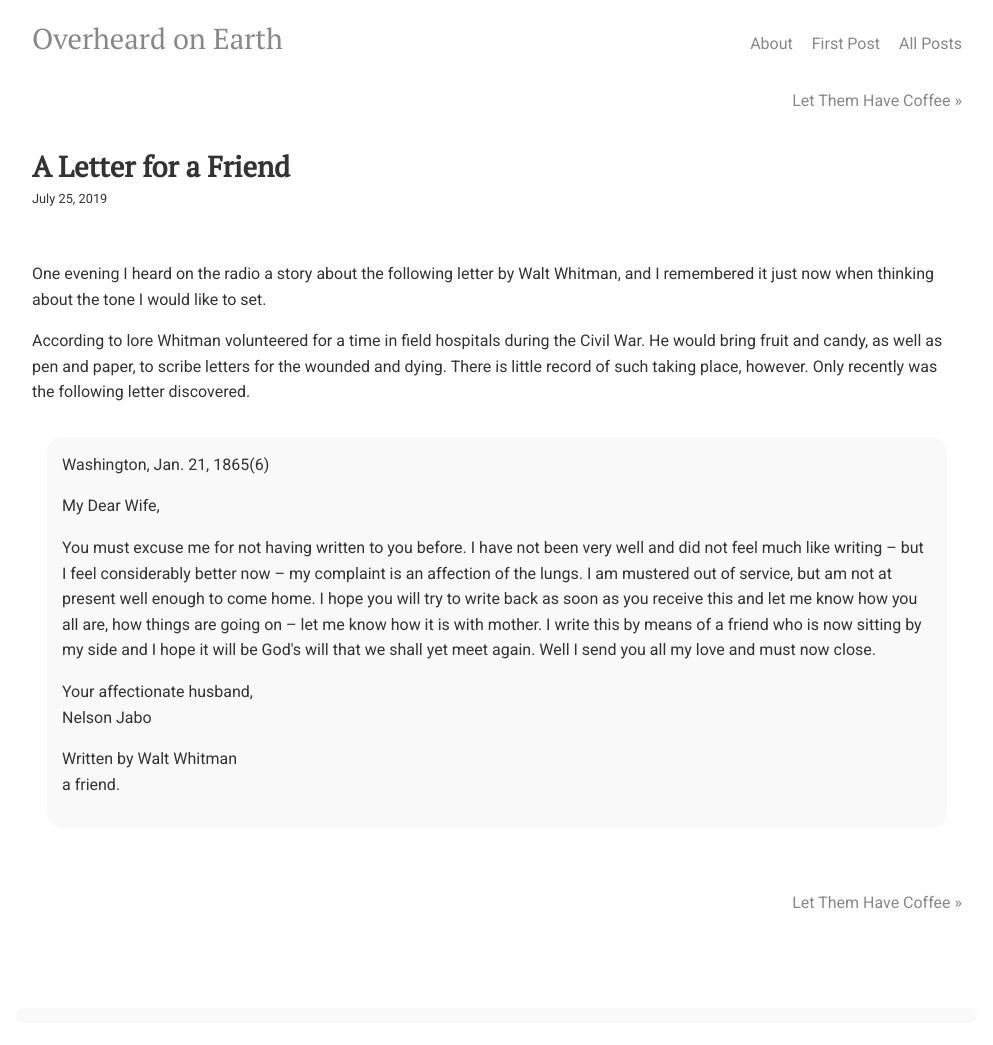
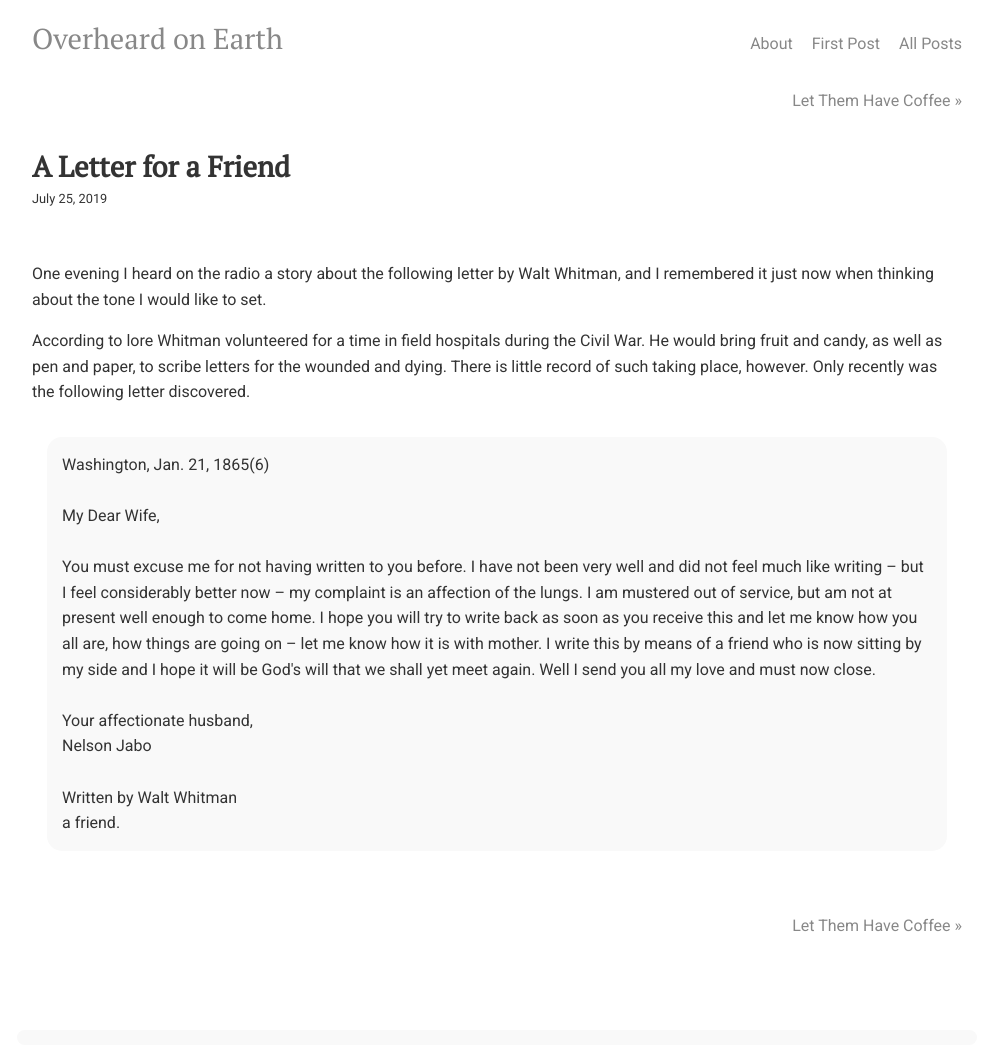
Before and after one commit to overheardonearth/overheardonearth.github.io, a Jekyll site: the page built from _posts/2019-07-25-a-letter-for-a-friend.html, in a window 1280 px wide. Shown: the whole page, without its empty margins (143-1136 px from the left). Built offline with Jekyll 4.4.1, drawn with Linux system fonts in a browser that asks for light colours; comment, search, counter and statistics services are not loaded; before the commit the page ends 1023 px from its top, so only the background shows below that.

Commit message:
Update 2019-07-25-a-letter-for-a-friend.html

```diff
--- a/_posts/2019-07-25-a-letter-for-a-friend.html
+++ b/_posts/2019-07-25-a-letter-for-a-friend.html
@@ -13,19 +13,19 @@ One evening I heard on the radio a story about the following letter by Walt Whit
 <div class="media">
 
     Washington, Jan. 21, 1865(6)
-
-  <p>
+    <br><br>
 
     My Dear Wife,
-  <p>
+    <br><br>
 
     You must excuse me for not having written to you before. I have not been very well and did not feel much like writing – but I feel considerably better now – my complaint is an affection of the lungs. I am mustered out of service, but am not at present well enough to come home. I hope you will try to write back as soon as you receive this and let me know how you all are, how things are going on – let me know how it is with mother. I write this by means of a friend who is now sitting by my side and I hope it will be God's will that we shall yet meet again. Well I send you all my love and must now close.
 
- <p>
+    <br><br>
     Your affectionate husband,<br>
     Nelson Jabo
 
-  <p>
+    <br><br>
 
     Written by Walt Whitman<br>
-    a friend.</div>
+    a friend.
+</div>
```
